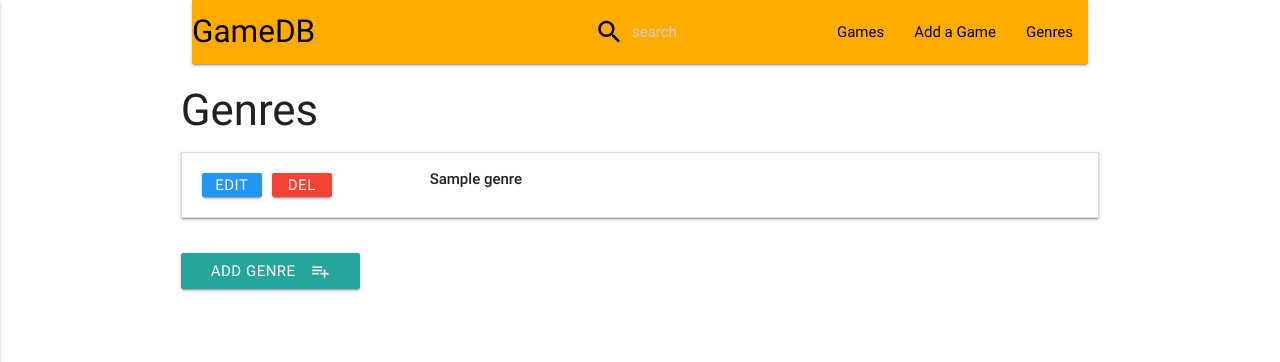
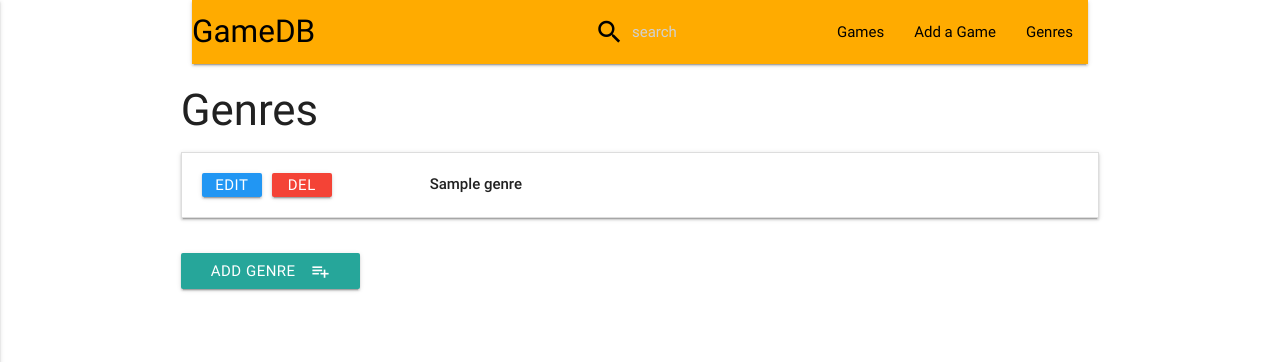
Before and after one commit to VladimirB3/ms-project-3, a Flask app: page /get_genres in a window 1280 px wide. Shown: the top 362 px of the page. Run offline with Flask 2, Linux system fonts and the light colour scheme; a database or web service that is not in the repository returns one stand-in record (values such as "Sample title"); some libraries are stand-ins or nearby versions.

Commit message:
Minor style changes implemented

```diff
--- a/templates/addgame.html
+++ b/templates/addgame.html
@@ -2,7 +2,7 @@
 {% block content %}
 
 <h3>Add a Game</h3>
-<div class="row">
+<div class="row valign-wrapper">
     <form action="{{ url_for('insert_game') }}" method="POST" class="col s12">
         <div class="input-field col s12">
             <i class="material-icons prefix">style</i>
--- a/templates/addgenre.html
+++ b/templates/addgenre.html
@@ -2,7 +2,7 @@
 
 {% block content %}
 <h3>Add Genre</h3>
-<div class="row">
+<div class="row valign-wrapper">
     <form action="{{ url_for('insert_genre') }}" method="POST" class="col s12">
         <div class="row">
             <div class="input-field col s12">
--- a/templates/base.html
+++ b/templates/base.html
@@ -10,7 +10,7 @@
 </head>
 <body>
     <header>
-        <div class="container">
+        <div class="container valign-wrapper">
             <nav>
                 <div class="nav-wrapper amber accent-4">
                     <a href="{{url_for('get_games')}}" class="brand-logo black-text ">GameDB</a>
--- a/templates/editgenre.html
+++ b/templates/editgenre.html
@@ -2,7 +2,7 @@
 
 {% block content %}
 <h3>Edit Genre</h3>
-<div class="row">
+<div class="row valign-wrapper">
     <form action="{{ url_for('update_genre', genre_id=genre._id) }}" method="POST" class="col s12">
         <div class="row">
             <div class="input-field col s12">
--- a/templates/genres.html
+++ b/templates/genres.html
@@ -8,7 +8,7 @@
     <ul class="collapsible" data-collapsible="accordion">
         {% for genre in genres %}
         <li>
-            <div class="collapsible-header">
+            <div class="collapsible-header valign-wrapper">
                     <a href="{{url_for('edit_genre', genre_id=genre._id)}}" class="waves-effect waves-light btn btn_small blue">Edit</a>
                     <a href="{{url_for('delete_genre', genre_id=genre._id)}}" class="waves-effect waves-light btn btn_small red">Del</a>
                 <div class="col s9">
```
Also changed, not shown: static/css/style.css (line endings or trailing spaces).
